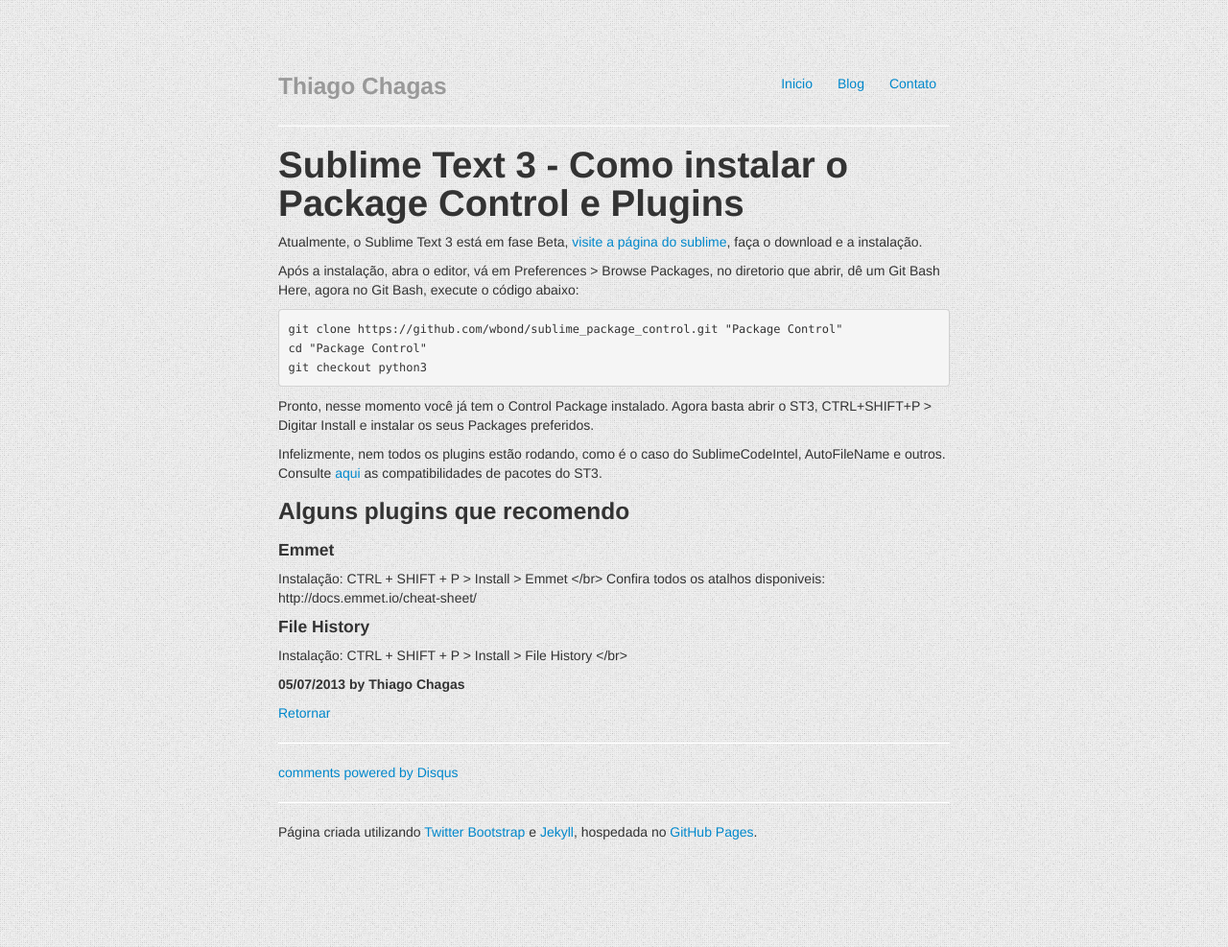
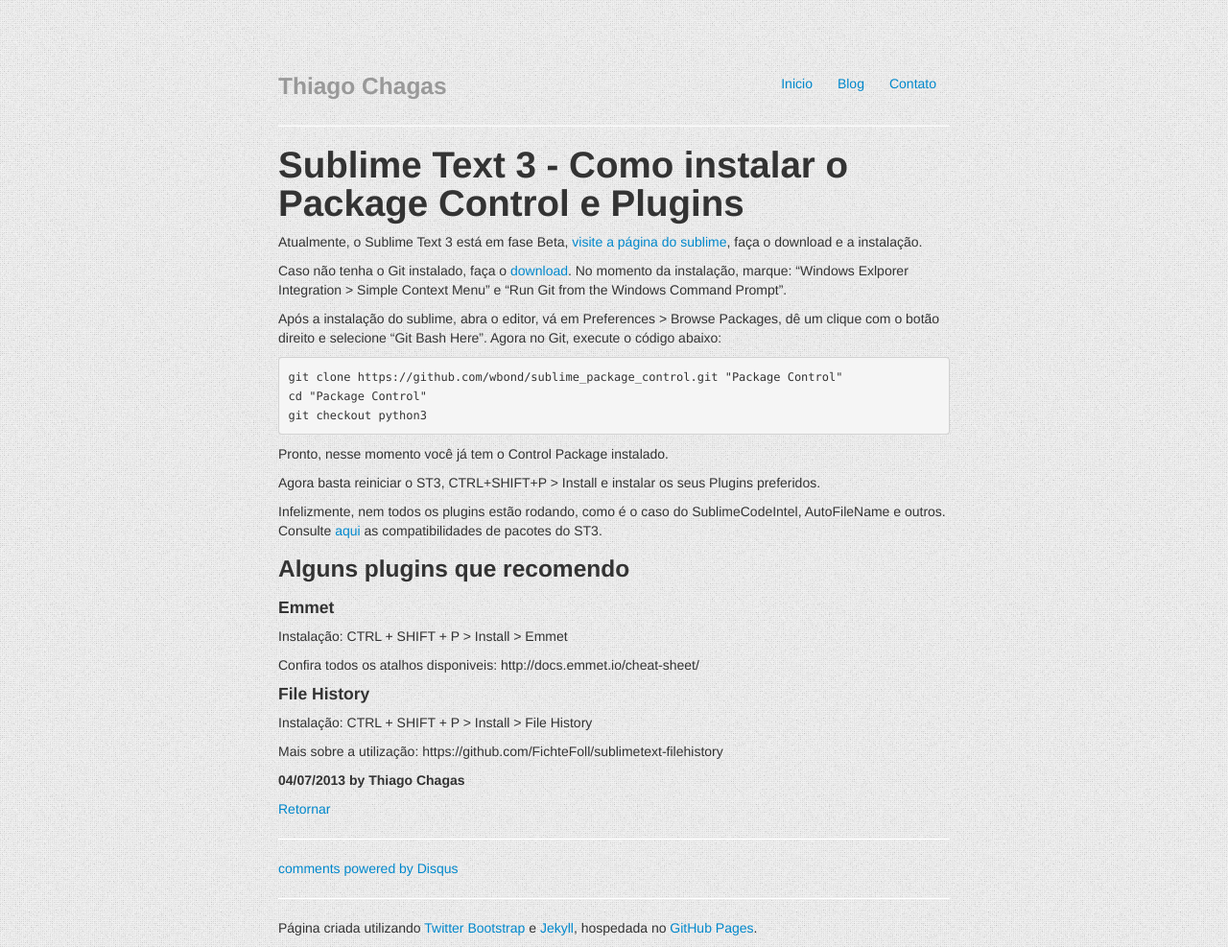
Before and after one commit to tqchagas/tqchagas.github.com, a Jekyll site: the page built from _posts/2013-07-04-sublime-text-3-instalando-o-package-control.md, in a window 1280 px wide. Shown: the whole page at 96% size. Built offline with Jekyll 4.4.1, drawn with Linux system fonts in a browser that asks for light colours; nearby versions of some CDN libraries; Markdown is read by kramdown in place of the engine named in the settings; comment, search, counter and statistics services are not loaded.

```diff
--- a/_posts/2013-07-05-sublime-text-3-instalando-o-package-control.md
+++ b/_posts/2013-07-04-sublime-text-3-instalando-o-package-control.md
@@ -8,23 +8,31 @@
 
 Atualmente, o Sublime Text 3 está em fase Beta, [visite a página do sublime](http://www.sublimetext.com/3), faça o download e a instalação.
 
-Após a instalação, abra o editor, vá em Preferences > Browse Packages, no diretorio que abrir, dê um Git Bash Here, agora no Git Bash, execute o código abaixo:
+Caso não tenha o Git instalado, faça o [download](http://git-scm.com/downloads). No momento da instalação, marque: "Windows Exlporer Integration > Simple Context Menu" e "Run Git from the Windows Command Prompt".
+
+Após a instalação do sublime, abra o editor, vá em Preferences > Browse Packages, dê um clique com o botão direito e selecione "Git Bash Here". Agora no Git, execute o código abaixo:
 <pre><code>git clone https://github.com/wbond/sublime_package_control.git "Package Control"
 cd "Package Control"
 git checkout python3</code></pre>
 <!-- break -->
 
-Pronto, nesse momento você já tem o Control Package instalado. Agora basta abrir o ST3, CTRL+SHIFT+P > Digitar Install e instalar os seus Packages preferidos.
+Pronto, nesse momento você já tem o Control Package instalado.
+
+Agora basta reiniciar o ST3, CTRL+SHIFT+P > Install e instalar os seus Plugins preferidos.
 
 Infelizmente, nem todos os plugins estão rodando, como é o caso do SublimeCodeIntel, AutoFileName e outros. Consulte [aqui](https://github.com/wbond/sublime_package_control/wiki/Sublime-Text-3-Compatible-Packages) as compatibilidades de pacotes do ST3.
 
 ###Alguns plugins que recomendo
 
 ####Emmet
-Instalação: CTRL + SHIFT + P > Install > Emmet </br>
+Instalação: CTRL + SHIFT + P > Install > Emmet
+
 Confira todos os atalhos disponiveis: http://docs.emmet.io/cheat-sheet/
 
 ####File History
-Instalação: CTRL + SHIFT + P > Install > File History </br>
+Instalação: CTRL + SHIFT + P > Install > File History
+
+Mais sobre a utilização: https://github.com/FichteFoll/sublimetext-filehistory
+
 
 <h5>{{ page.date | date: "%d/%m/%Y" }} by {{ page.author }}</h5>
```
